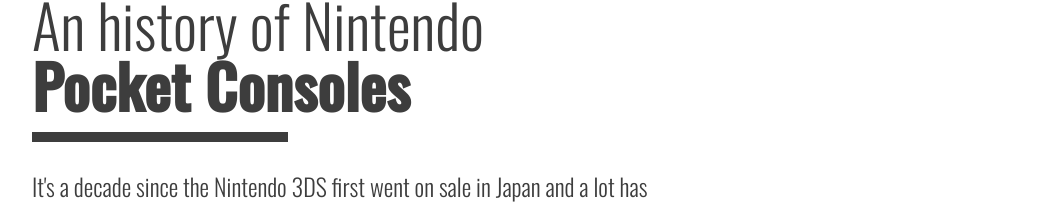
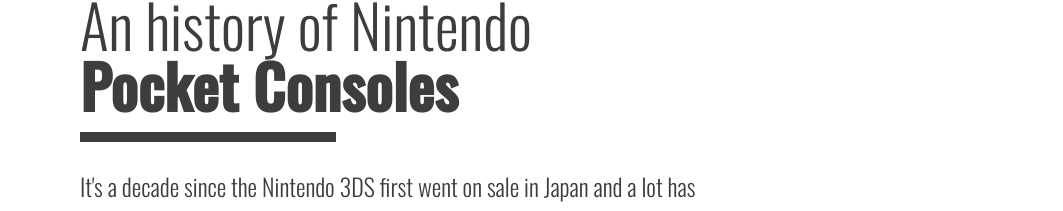
Before and after one commit to fraincs/timeline, a React (Create React App) app: page / in a window 1280 px wide. Shown: the part 178-389 px from the top of the page, without its empty margins (108-1171 px from the left). Built offline with nearby package versions, Linux system fonts and the light colour scheme.

Commit message:
renaming of folders

```diff
--- /dev/null
+++ b/src/Components/Event/index.css
@@ -0,0 +1,53 @@
+.event-image {
+  width: 100%;
+  max-width: 100%;
+  height: auto;
+  opacity: var(--image-theme-opacity);
+}
+
+.event-image-wrapper {
+  position: relative;
+}
+
+.event-figure {
+  padding: 0;
+  margin: 0;
+}
+
+.event-figcaption {
+  display: grid;
+  grid-template-columns: repeat(3, 1fr);
+  grid-gap: 3rem;
+}
+
+.event-description-wrapper {
+  display: grid;
+  grid-template-columns: repeat(3, 1fr);
+  grid-gap: 3rem;
+}
+
+.event-description {
+  grid-column: 1 / 4;
+  margin-top: 1rem;
+  font-weight: 500;
+  font-size: 1.125rem;
+  font-family: Montserrat;
+  line-height: 1.33;
+}
+
+@media screen and (min-width: 600px) {
+  .event-description {
+    column-count: 2;
+    column-gap: 3rem;
+  }
+}
+
+@media screen and (min-width: 900px) {
+  .event-description {
+    grid-column: 1 / 3;
+  }
+}
+
+.event-description p {
+  margin-top: 0;
+}
--- a/src/Components/Header.js
+++ /dev/null
@@ -1,15 +0,0 @@
-import React from 'react'
-import Nav from './Nav';
-
-function Header() {
-  return (
-    <>
-      <Nav/>
-      <h1 className="title"><span className="title-light">An history of Nintendo</span><br />Pocket Consoles</h1>
-      <hr />
-      <h2 className="subtitle">It's a decade since the Nintendo 3DS first went on sale in Japan and a lot has happened both before and since!</h2>
-    </>
-    );
-}
-
-export default Header;
--- /dev/null
+++ b/src/Components/Header/index.js
@@ -0,0 +1,15 @@
+import React from 'react'
+import Nav from '../Nav/index.js';
+
+function Header() {
+    return (
+        <>
+            <Nav />
+            <h1 className="title"><span className="title-light">An history of Nintendo</span><br />Pocket Consoles</h1>
+            <hr className="divider"/>
+            <h2 className="subtitle">It's a decade since the Nintendo 3DS first went on sale in Japan and a lot has happened both before and since!</h2>
+        </>
+    );
+}
+
+export default Header;
--- a/src/Components/Nav.js
+++ b/src/Components/Nav/index.js
@@ -1,5 +1,5 @@
 import React from 'react'
-import ThemeSwitcher from './ThemeSwitcher';
+import ThemeSwitcher from '../ThemeSwitcher';
 
 function Nav() {
     return (
--- a/src/Components/ThemeProvider.js
+++ b/src/Components/ThemeProvider.js
@@ -7,7 +7,7 @@
     ThemeWatcher();
 
     return (
-        <div className={`theme ${theme}`}>
+        <div className={`theme theme-${theme}`}>
             <div className="container">
                 {props.children}
             </div>
--- a/src/Components/Timeline.js
+++ b/src/Components/Timeline/index.js
@@ -1,5 +1,5 @@
 import React from 'react'
-import Event from "./Event";
+import Event from "../Event/index";
 
 function Timeline(events) {
     const eventsData = events.data;
--- a/src/css/app.css
+++ b/src/css/app.css
@@ -5,45 +5,9 @@
 }
 
 .container {
-  max-width: 1000px;
+  max-width: 62.5rem;
   margin: 0 auto;
-}
-
-.event-image {
-  width: 100%;
-  max-width: 100%;
-  height: auto;
-  opacity: var(--image-theme-opacity);
-}
-
-.event-image-wrapper {
-  position: relative;
-}
-
-.event-figure {
-  padding: 0;
-  margin: 0;
-}
-
-.event-figcaption {
-  display: grid;
-  grid-template-columns: repeat(3, 1fr);
-  grid-gap: 3rem;
-}
-
-.event-description-wrapper {
-  display: grid;
-  grid-template-columns: repeat(3, 1fr);
-  grid-gap: 3rem;
-}
-
-.event-description {
-  grid-column: 1 / 3;
-  margin-top: 1rem;
-}
-
-.event-description p {
-  margin-top: 0;
+  padding: 0 3rem;
 }
 
 .nav {
@@ -64,7 +28,7 @@
   font-weight: 300;
 }
 
-hr {
+.divider {
   width: 100%;
   max-width: 30ch;
   display: inline-block;
@@ -129,15 +93,6 @@
   font-weight: 500;
 }
 
-.event-description {
-  font-weight: 500;
-  font-size: 1.125rem;
-  font-family: Montserrat;
-  line-height: 1.33;
-  column-count: 2;
-  column-gap: 3rem;
-}
-
 .button-bookmark {
   background-color: transparent;
   border: 3px solid;
@@ -196,7 +151,7 @@
   outline: none;
 }
 
-/* only on nav */
+/* only on nav via focus outline */
 /* button:focus:before {
   opacity: 1;
 } */
--- a/src/css/theme.css
+++ b/src/css/theme.css
@@ -11,14 +11,14 @@
   -moz-osx-font-smoothing: grayscale;
 }
 
-.light {
+.theme-light {
   --foreground: #fff;
   --primary-text-color: #3d3d3d;
   --title-decorator-color: rgba(0, 0, 0, 0.6);
   --image-theme-opacity: 1;
 }
 
-.dark {
+.theme-dark {
   --foreground: #222222;
   --primary-text-color: rgb(223, 223, 223);
   --title-decorator-color: rgba(256, 256, 256, 0.6);
```
Also changed, not shown: src/App.js (+4 -4 lines), src/Components/Event/index.js (renamed from src/Components/Event.js, +3 -5 lines), src/Components/Footer/index.js (renamed from src/Components/Footer.js), src/Components/MainContent/index.js (renamed from src/Components/MainContent.js).
